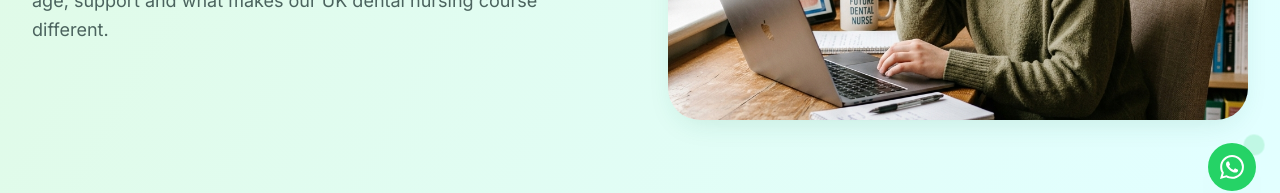
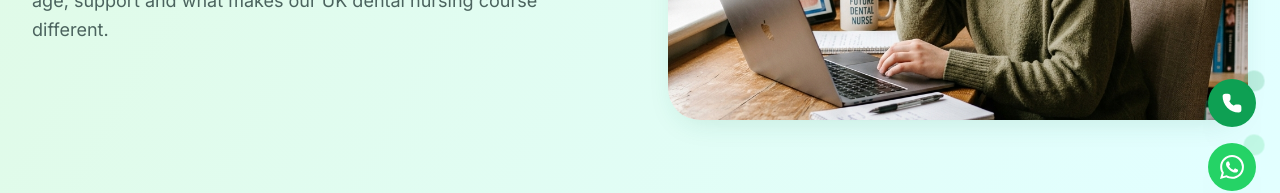
Before and after one commit to MohanPrasathSece/career-upgrade-path, a React (Vite) app: page /faq in a window 1280 px wide. Shown: the part 521-714 px from the top of the page. Built offline with nearby package versions, Linux system fonts and the light colour scheme; no server answers.

Commit message:
Add floating call button alongside WhatsApp button

```diff
--- /dev/null
+++ b/src/components/site/CallButton.tsx
@@ -0,0 +1,14 @@
+import { Phone } from "lucide-react";
+
+export function CallButton() {
+  return (
+    <a
+      href="tel:+447944624039"
+      aria-label="Call Admissions"
+      className="fixed bottom-[9.5rem] right-6 z-50 grid h-12 w-12 place-items-center rounded-full bg-primary text-white shadow-glow transition hover:scale-110 active:scale-95"
+    >
+      <Phone className="h-5 w-5" strokeWidth={2.5} fill="currentColor" />
+      <span className="absolute -top-1 -right-1 h-3 w-3 animate-ping rounded-full bg-primary opacity-75" />
+    </a>
+  );
+}
--- a/src/components/site/SiteLayout.tsx
+++ b/src/components/site/SiteLayout.tsx
@@ -2,6 +2,7 @@ import { type ReactNode } from "react";
 import { Navbar } from "./Navbar";
 import { Footer } from "./Footer";
 import { WhatsAppButton } from "./WhatsAppButton";
+import { CallButton } from "./CallButton";
 
 export function SiteLayout({ children }: { children: ReactNode }) {
   return (
@@ -9,6 +10,7 @@ export function SiteLayout({ children }: { children: ReactNode }) {
       <Navbar />
       <main className="flex-1">{children}</main>
       <Footer />
+      <CallButton />
       <WhatsAppButton />
     </div>
   );
```
